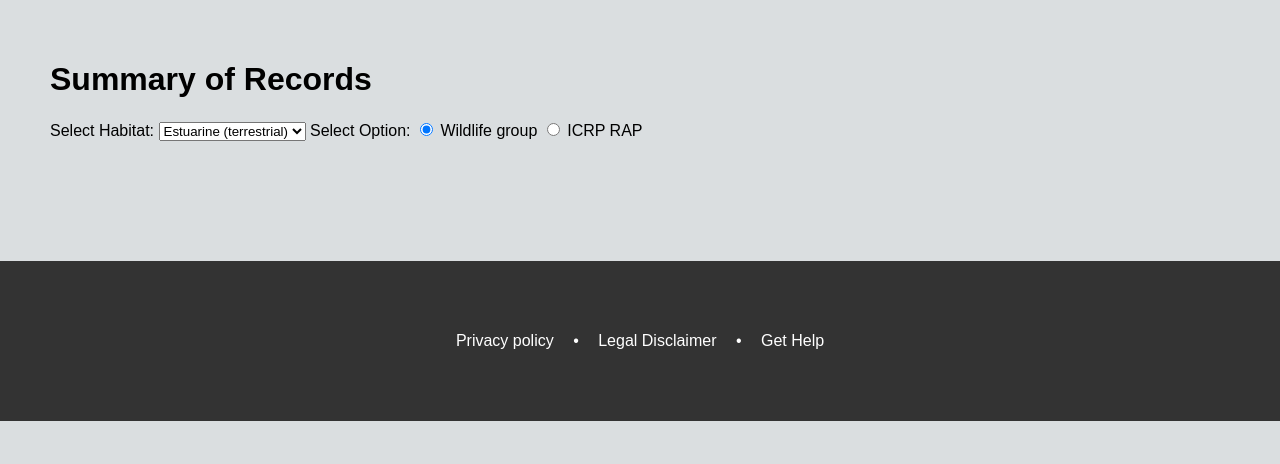
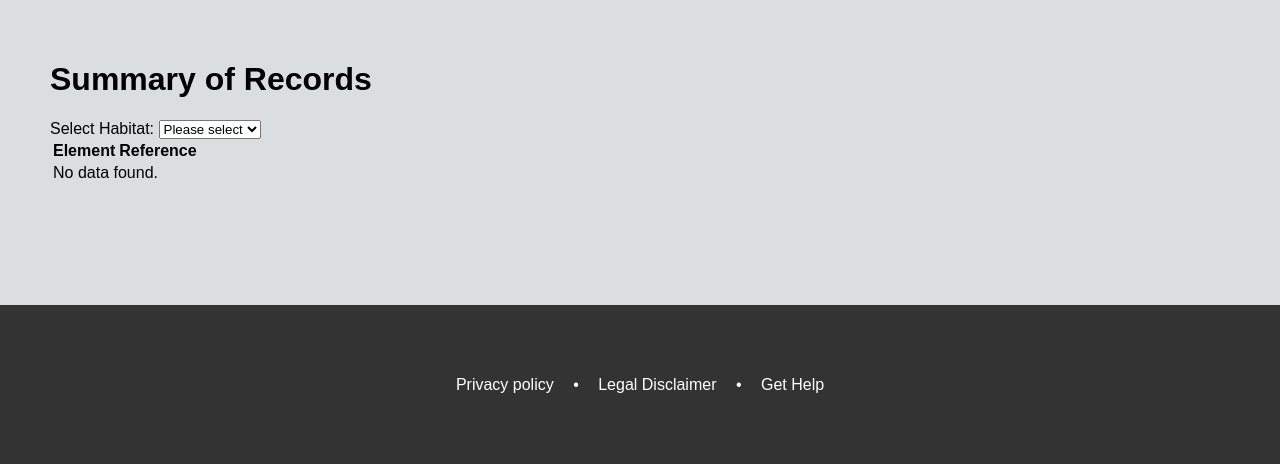
Before and after one commit to IdaCy/wtp, a Django app: page /view_summary_results/ in a window 1280 px wide. Shown: the part 116-580 px from the top of the page. Run offline with Django 4.2, Linux system fonts and the light colour scheme; the visitor is signed in with stand-in values (Sample User, id 1).

Commit message:
first simple table for view_summary_results shown

```diff
--- a/data_app/templates/view_summary_results.html
+++ b/data_app/templates/view_summary_results.html
@@ -3,149 +3,43 @@
 {% block content %}
 <h1>Summary of Records</h1>
 
-    <form id="datacr_form">
+<!-- Habitat selection form -->
+<form id="habitat_form">
     <label for="habitat">Select Habitat:</label>
-        <select id="habitat" name="habitat" onchange="updateOptions()">
-            <option value="Estuarine (terrestrial)">Estuarine (terrestrial)</option>
-            <option value="Estuarine (water)">Estuarine (water)</option>
+    <select id="habitat" name="habitat" onchange="submitForm()">
+        <option value="">Please select</option>
         <option value="Freshwater">Freshwater</option>
         <option value="Marine">Marine</option>
         <option value="Terrestrial">Terrestrial</option>
     </select>
-
-        <label for="choice">Select Option:</label>
-        <input type="radio" id="wildlife_group" name="choice" value="Wildlife group" checked onchange="updateOptions()">
-        <label for="wildlife_group">Wildlife group</label>
-        <input type="radio" id="icrp_rap" name="choice" value="ICRP RAP" onchange="updateOptions()">
-        <label for="icrp_rap">ICRP RAP</label>
-
-        <div id="additional_options" style="display: none;">
-            <label for="additional_dropdown">Additional Selection:</label>
-            <select id="additional_dropdown" name="additional_dropdown"></select>
-
-            <label for="media_type">Media Type:</label>
-
-
-            <input type="radio" id="air" name="media_type" value="Air" checked>
-            <label for="air">Air</label>
-
-            <input type="radio" id="soil" name="media_type" value="Soil">
-            <label for="soil">Soil</label>
-
-            <input type="radio" id="sediment" name="media_type" value="Sediment">
-            <label for="sediment">Sediment</label>
-
-            <input type="radio" id="water" name="media_type" value="Water">
-            <label for="water">Water</label>
-        </div>
 </form>
 
-    <div id="datacr_table" style="display: none;">
-        <table class="data-table">
+<!-- Data table -->
+<table>
     <thead>
         <tr>
             <th>Element</th>
-                <th>Arithmetic Mean</th>
-                <th>Arithmetic Standard Deviaton</th>
-                <th>Geometric Mean</th>
-                <th>N</th>
-                <th>Reference ID</th>
+            <th>Reference</th>
         </tr>
     </thead>
-            <tbody id="datacr_table_body">
-            <!-- Data rows are added here dynamically -->
+    <tbody>
+        {% for item in datacr_list %}
+        <tr>
+            <td>{{ item.radionuclide__element__element_symbol }}</td>
+            <td>{{ item.reference }}</td>
+        </tr>
+        {% empty %}
+        <tr><td colspan="2">No data found.</td></tr>
+        {% endfor %}
     </tbody>
 </table>
-    </div>
 
 <script>
-        var additionalOptions = document.getElementById('additional_options');
-        var additionalDropdown = document.getElementById('additional_dropdown');
-        additionalOptions.addEventListener('change', updateDataCRTable);
-        additionalDropdown.addEventListener('change', updateDataCRTable);
-
-        function updateOptions() {
+function submitForm() {
     var habitat = document.getElementById('habitat').value;
-            var choice = document.querySelector('input[name="choice"]:checked').value;
-            additionalDropdown.innerHTML = '';
-
-            console.log("Selected Habitat: " + habitat);
-            console.log("Selected Choice: " + choice);
-
-            additionalOptions.style.display = 'block';
-
-            if (habitat.includes('Estuarine')) {
-                document.getElementById("air").style.display = "none";
-                document.getElementById("soil").style.display = "none";
-                document.getElementById("sediment").style.display = "none";
-                document.getElementById("water").style.display = "none";
-            } else if ((habitat === 'Freshwater') || (habitat === 'Marine')) {
-                document.getElementById("air").style.display = "none";
-                document.getElementById("soil").style.display = "none";
-                document.getElementById("sediment").style.display = "block";
-                document.getElementById("water").style.display = "block";
-            } else {
-                document.getElementById("air").style.display = "block";
-                document.getElementById("soil").style.display = "block";
-                document.getElementById("sediment").style.display = "none";
-                document.getElementById("water").style.display = "none";
-            }
-
-            if (choice === 'ICRP RAP') {
-                additionalDropdown.add(new Option('Amphibian', 'Amphibian'));
-                additionalDropdown.add(new Option('Bird', 'Bird'));
-            } else {
-                additionalDropdown.add(new Option('Crustacean', 'Crustacean'));
-                additionalDropdown.add(new Option('Fish', 'Fish'));
-            }
-
-            console.log("Updated additional options dropdown");
-            updateDataCRTable();
-        }
-
-        function updateDataCRTable() {
-            var habitat = document.getElementById('habitat').value;
-            var choice = document.querySelector('input[name="choice"]:checked').value;
-            var additionalChoice = document.getElementById('additional_dropdown').value;
-            var mediaType = document.querySelector('input[name="media_type"]:checked').value;
-
-            console.log("Updating DataCR Table with params:");
-            console.log("Habitat: " + habitat);
-            console.log("Choice: " + choice);
-            console.log("Additional Choice: " + additionalChoice);
-            console.log("Media Type: " + mediaType);
-
-            // AJAX request to the Django backend
-            fetch(`/get_datacr/?habitat=${habitat}&choice=${choice}&additionalChoice=${additionalChoice}&mediaType=${mediaType}`)
-                .then(response => {
-                    if (!response.ok) {
-                        throw new Error('Network response was not ok');
-                    }
-                    console.log("Received response from server");
-                    return response.json();
-                })
-                .then(data => {
-                    console.log("Data received:");
-                    console.log(data);
-                    var tableBody = document.getElementById('datacr_table_body');
-                    tableBody.innerHTML = '';  // Clear existing rows
-                    data.forEach(item => {
-                        var row = `<tr>
-                    <td>${item.element}</td>
-                    <td>${item.arithmetic_mean}</td>
-                    <td>${item.arithmetic_std_dev}</td>
-                    <td>${item.geometric_mean}</td>
-                    <td>${item.n}</td>
-                    <td>${item.ref_id}</td>
-                </tr>`;
-                        tableBody.innerHTML += row;
-                    });
-                    document.getElementById('datacr_table').style.display = 'block';
-                })
-                .catch(error => {
-                    console.error('Error:', error);
-                    alert('Failed to fetch data');
-                });
+    var form = document.getElementById('habitat_form');
+    form.action = '/view_summary_results/?habitat=' + habitat;
+    form.submit();
 }
 </script>
 {% endblock %}
--- a/data_app/views.py
+++ b/data_app/views.py
@@ -27,6 +27,25 @@ def download_summaries(request):
 
 @login_required
 def view_summary_results(request):
+    habitat_query = request.GET.get('habitat')  # This will capture the selected habitat from the request
+
+    # Initialize the context with an empty list; it will hold our filtered data
+    context = {'datacr_list': []}
+
+    # Check if there's a habitat query
+    if habitat_query in ['Freshwater', 'Marine', 'Terrestrial']:
+        datacr_list = DataCR.objects.filter(
+            habitat__habitat_specific_type=habitat_query
+        ).select_related('habitat').values(
+            'radionuclide__element__element_symbol', 'reference'
+        )
+        context['datacr_list'] = datacr_list
+
+    return render(request, 'view_summary_results.html', context)
+
+
+@login_required
+def view_xxx(request):
     if request.headers.get('X-Requested-With') == 'XMLHttpRequest':
         # Extract query parameters from AJAX request
         habitat = request.GET.get('habitat')
```
Lines whose indentation alone changed are shown as unchanged.
